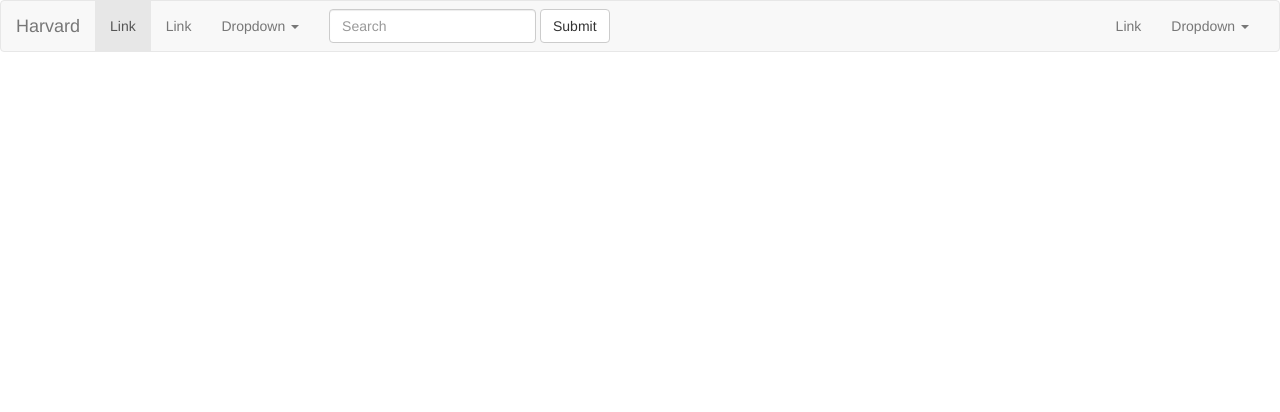
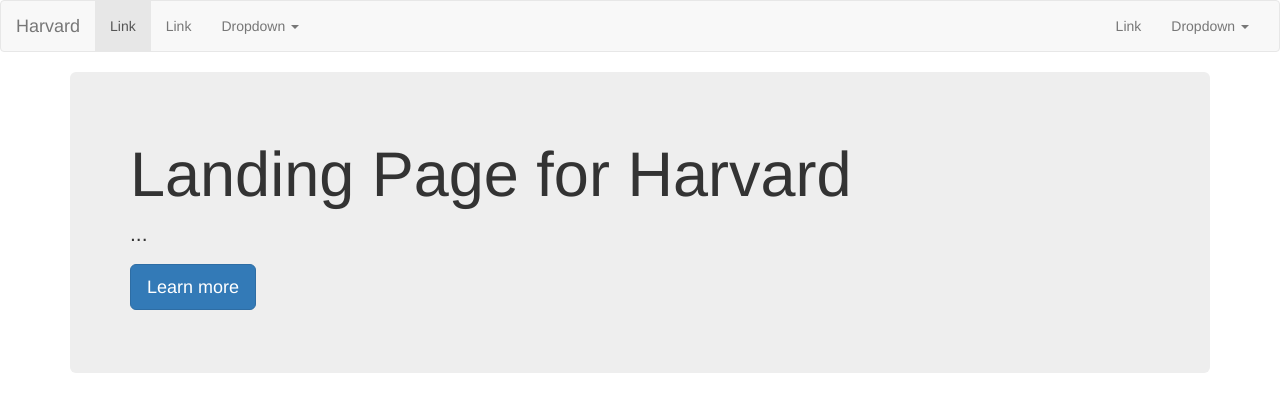
Before and after one commit to CodeUndercover/harvard_bootstrap_intro, a plain HTML site: page index.html in a window 1280 px wide. Drawn offline with nearby package versions, Linux system fonts and the light colour scheme.

Commit message:
took out navbar form and added jumbotron and container class

```diff
--- a/index.html
+++ b/index.html
@@ -50,12 +50,7 @@
 	          </ul>
 	        </li>
 	      </ul>
-	      <form class="navbar-form navbar-left" role="search">
-	        <div class="form-group">
-	          <input type="text" class="form-control" placeholder="Search">
-	        </div>
-	        <button type="submit" class="btn btn-default">Submit</button>
-	      </form>
+
 	      <ul class="nav navbar-nav navbar-right">
 	        <li><a href="#">Link</a></li>
 	        <li class="dropdown">
@@ -73,6 +68,15 @@
 	  </div><!-- /.container-fluid -->
 	</nav>
 
+	<div class="container">
+
+		<div class="jumbotron">
+		  <h1>Landing Page for Harvard</h1>
+		  <p>...</p>
+		  <p><a class="btn btn-primary btn-lg" href="#" role="button">Learn more</a></p>
+		</div>
+	</div>
+
     <!-- jQuery (necessary for Bootstrap's JavaScript plugins) -->
     <script src="https://ajax.googleapis.com/ajax/libs/jquery/1.11.3/jquery.min.js"></script>
     <!-- Include all compiled plugins (below), or include individual files as needed -->
```
